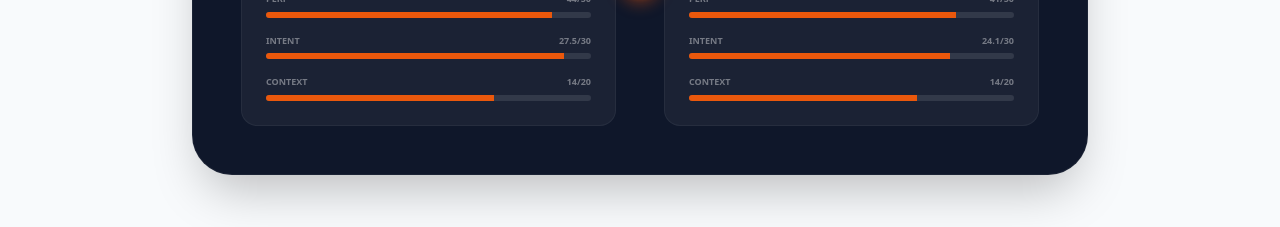
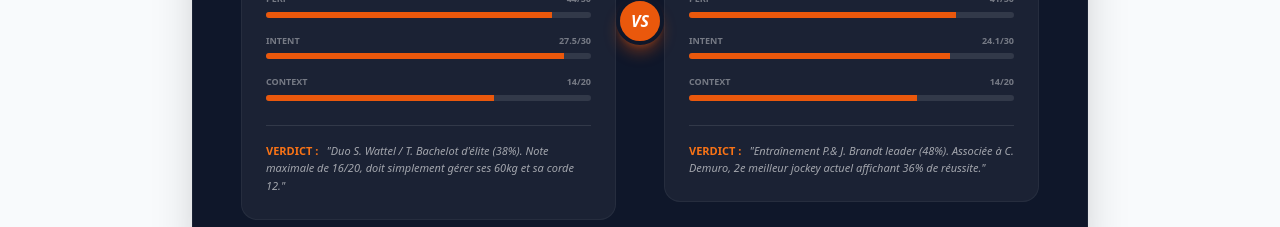
Before and after one commit to RenardTurf/Renard-turf, a React (Vite) app: page / in a window 1280 px wide. Shown: the part 2260-2487 px from the top of the page. Built offline with nearby package versions, Linux system fonts and the light colour scheme; no server answers.

Commit message:
Update App.jsx

```diff
--- a/src/App.jsx
+++ b/src/App.jsx
@@ -28,7 +28,7 @@ import {
 
 // --- CONFIGURATION GOOGLE SHEETS ---
 const SHEET_URLS = {
-  JOCKEYS: "https://docs.google.com/spreadsheets/d/e/2PACX-1vQH61koCV9FgrkJfYVNQMlseDY2K4R54ClxM-tkM2vwb0Dvbwyb1KYiimPdZODPaFbXW40VrVUJjFqW/pub?output=csv",
+  JOCKEYS: "https://docs.google.com/spreadsheets/d/e/2PACX-1vQH61koCV9FgrkJfYVNQMlseDY2K4R54ClxM-tkM2vwb0Dvbwyb1KYimPdZODPaFbXW40VrVUJjFqW/pub?output=csv",
   TRAINERS: "https://docs.google.com/spreadsheets/d/e/2PACX-1vS-gp9qlf4bEk3vMQuOp4WNickKworuWoP0P-Vgr5PtTE5hn-vkJhrC5GD3INH5T0WUbnlLfGtLMtiu/pub?output=csv"
 };
 
@@ -314,6 +314,13 @@ const App = () => {
                       </div>
                     ))}
                   </div>
+                  {/* AJOUT DE L'ANALYSE DANS LE COMPARATEUR */}
+                  <div className="mt-6 pt-4 border-t border-white/10 italic">
+                    <p className="text-white/60 text-[11px] leading-relaxed">
+                      <span className="text-orange-500 font-black uppercase not-italic mr-2">Verdict :</span>
+                      "{compHorse1.tactic}"
+                    </p>
+                  </div>
                 </div>
               </div>
 
@@ -335,6 +342,13 @@ const App = () => {
                         <div className="h-1.5 bg-white/10 rounded-full overflow-hidden"><div className="h-full bg-orange-600" style={{ width: `${(val/max)*100}%` }} /></div>
                       </div>
                     ))}
+                  </div>
+                  {/* AJOUT DE L'ANALYSE DANS LE COMPARATEUR */}
+                  <div className="mt-6 pt-4 border-t border-white/10 italic">
+                    <p className="text-white/60 text-[11px] leading-relaxed">
+                      <span className="text-orange-500 font-black uppercase not-italic mr-2">Verdict :</span>
+                      "{compHorse2.tactic}"
+                    </p>
                   </div>
                 </div>
               </div>
```
